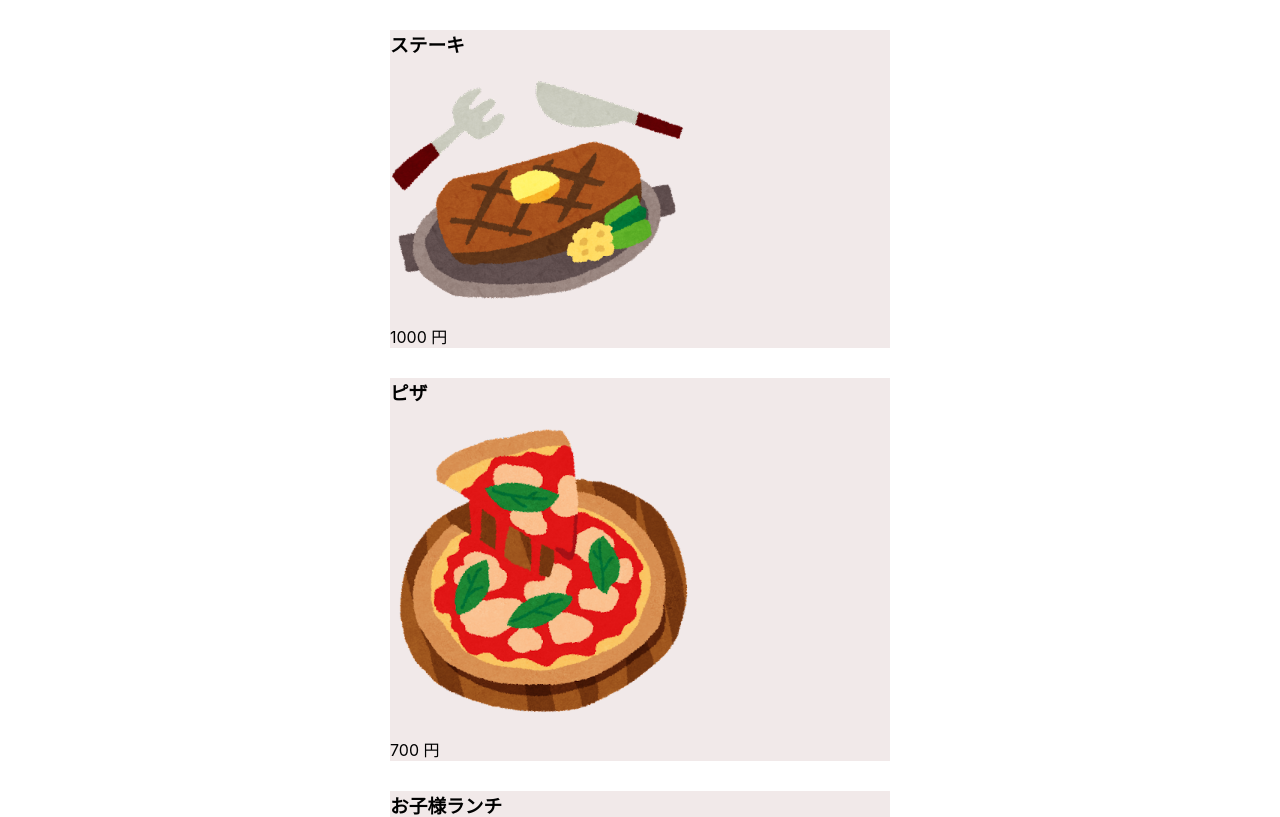
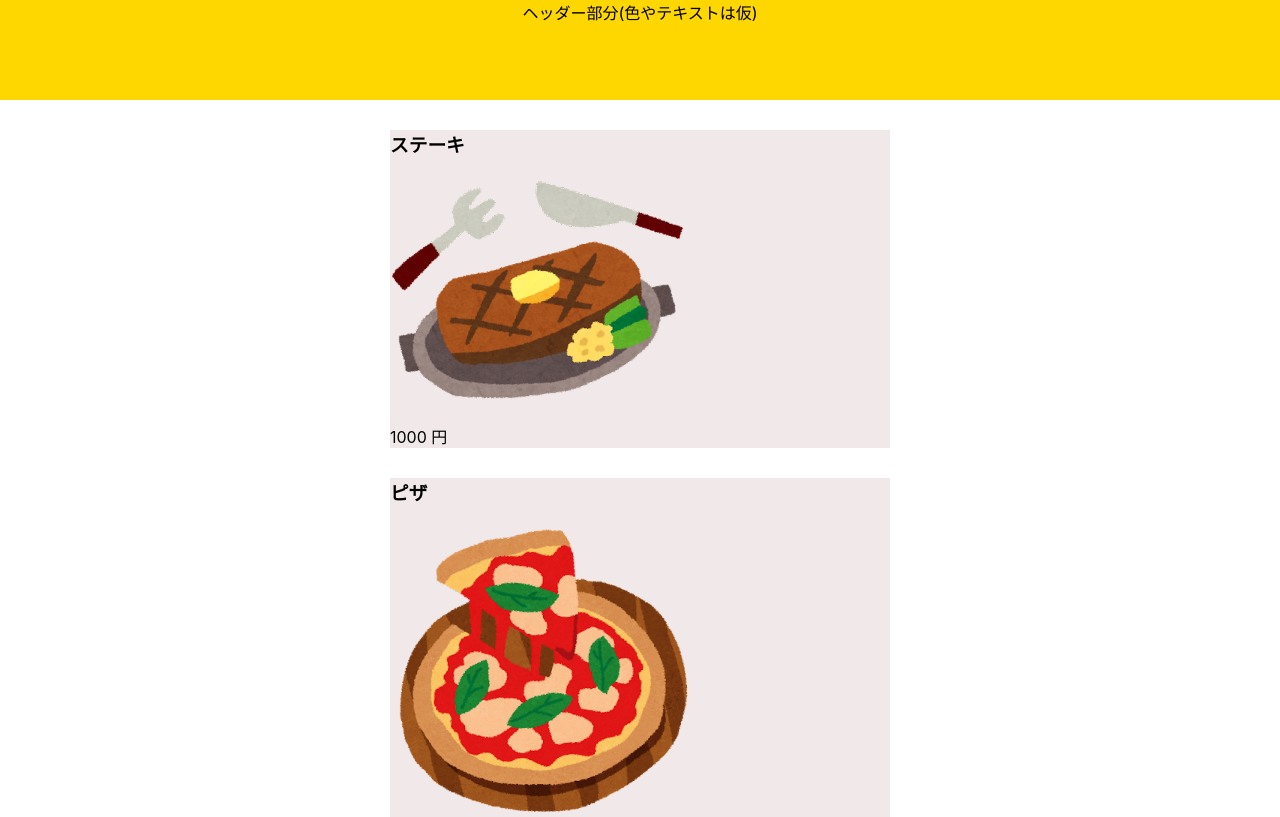
Before and after one commit to Colorful12/react_1, a React (Create React App) app: page / in a window 1280 px wide. Shown: the top 817 px of the page. Built offline with nearby package versions, Linux system fonts and the light colour scheme.

Commit message:
create header

```diff
--- /dev/null
+++ b/src/Head.css
@@ -0,0 +1,5 @@
+header{
+    text-align: center;
+    height: 100px;
+    background-color: gold;
+}
--- /dev/null
+++ b/src/Head.js
@@ -0,0 +1,14 @@
+import './Head.css';
+import React from 'react';
+
+class Head extends React.Component {
+    render() {
+        return (
+            <header>
+                ヘッダー部分(色やテキストは仮)
+            </header>
+        );
+    }
+}
+
+export default Head;
--- a/src/index.js
+++ b/src/index.js
@@ -2,14 +2,17 @@ import React from 'react';
 import ReactDOM from 'react-dom/client';
 import './index.css';
 import App from './App';
+import Head from './Head';
 import reportWebVitals from './reportWebVitals';
 
 const root = ReactDOM.createRoot(document.getElementById('root'));
 root.render(
   <React.StrictMode>
+    <Head />
     <App />
   </React.StrictMode>
 );
+
 
 // If you want to start measuring performance in your app, pass a function
 // to log results (for example: reportWebVitals(console.log))
```
Also changed, not shown: index.html (+1 -6 lines).
